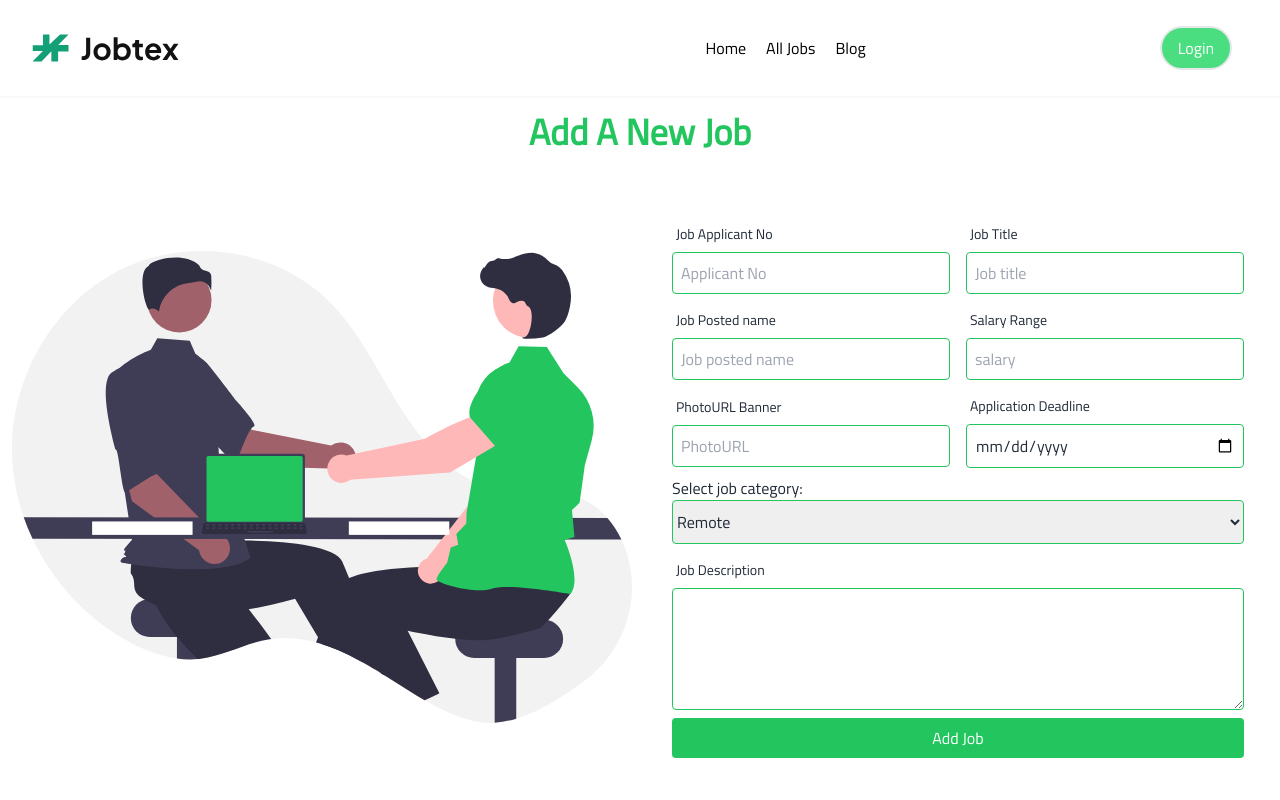
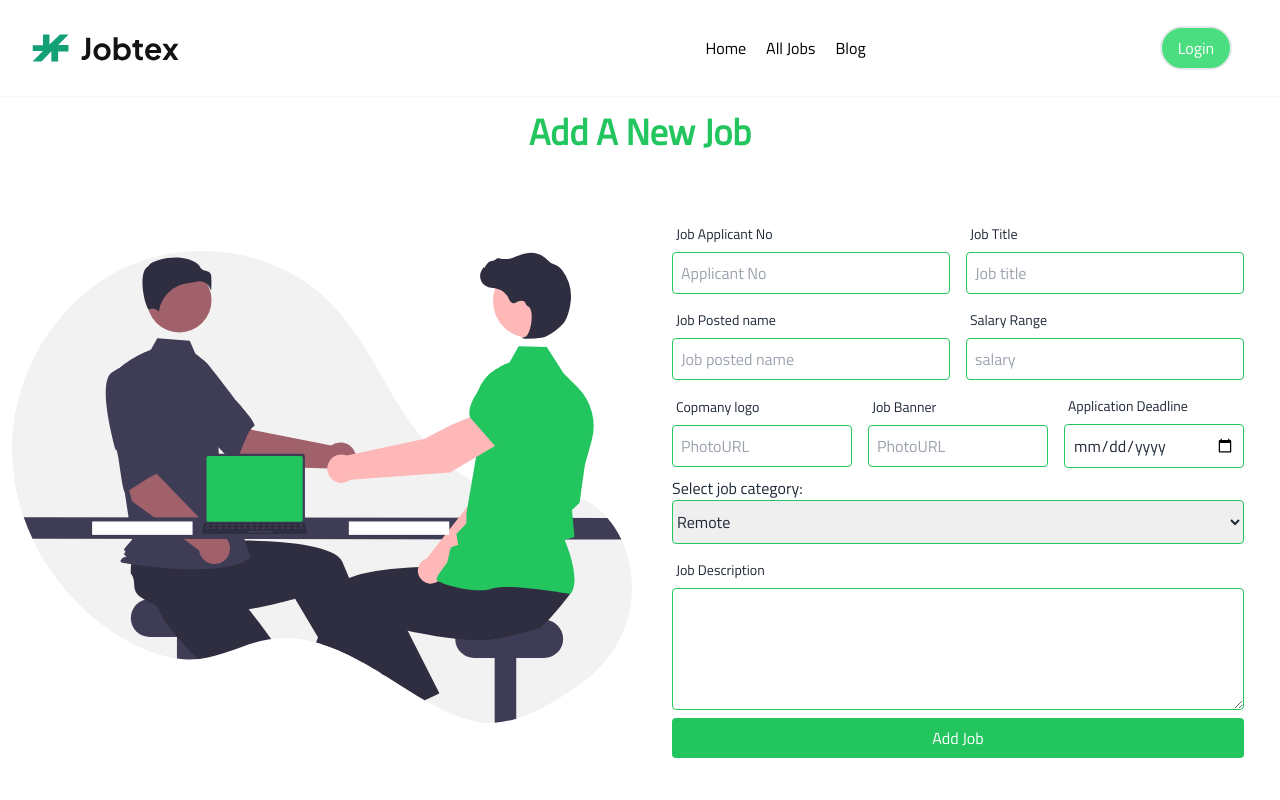
Before and after one commit to Rony-Ahmed6245/Job-seeking-website-FA11, a React (Vite) app: page /addAjobs in a window 1280 px wide. Shown: the top 800 px of the page. Built offline with nearby package versions, Linux system fonts and the light colour scheme; no server answers.

Commit message:
input field salary range , company logo url added

```diff
--- a/src/Pages/AddaJobs.jsx
+++ b/src/Pages/AddaJobs.jsx
@@ -14,13 +14,14 @@ const handleJobsData = async (e) => {
     const jobTitle = form.title.value;
     const dsc = form.dsc.value;
     const photo = form.photo.value;
+    const banner = form.banner.value;
     const name = form.name.value;
     const salary = form.salary.value;
     const category = form.category.value;
     const deadline = form.deadline.value;
     const currentDate = new Date().toDateString();
 
-    const formData = { name, salary, category, date: currentDate, deadline, applicantNo, jobTitle, dsc, photo };
+    const formData = { name, salary, category, date: currentDate, deadline, applicantNo, jobTitle, dsc, photo , banner};
     console.log(formData);
     fetch("http://localhost:5001/v1/job", {
         method: "POST",
@@ -120,13 +121,19 @@ const AddaJobs = () => {
 
 
                         {/* part3 */}
-                        <div className="grid grid-cols-1 md:grid-cols-2 gap-4 justify-center items-center">
+                        <div className="grid grid-cols-1 md:grid-cols-3 gap-4 justify-center items-center">
                             {/* photo */}
                             <div className="form-control">
                                 <label className="label">
-                                    <span className="label-text">PhotoURL Banner</span>
+                                    <span className="label-text">Copmany logo</span>
                                 </label>
                                 <input type="text" name="photo" placeholder="PhotoURL" className="py-2 p-2 rounded design outline-none" required />
+                            </div>
+                            <div className="form-control">
+                                <label className="label">
+                                    <span className="label-text">Job Banner</span>
+                                </label>
+                                <input type="text" name="banner" placeholder="PhotoURL" className="py-2 p-2 rounded design outline-none" required />
                             </div>
 
                             {/* application date  */}
```
